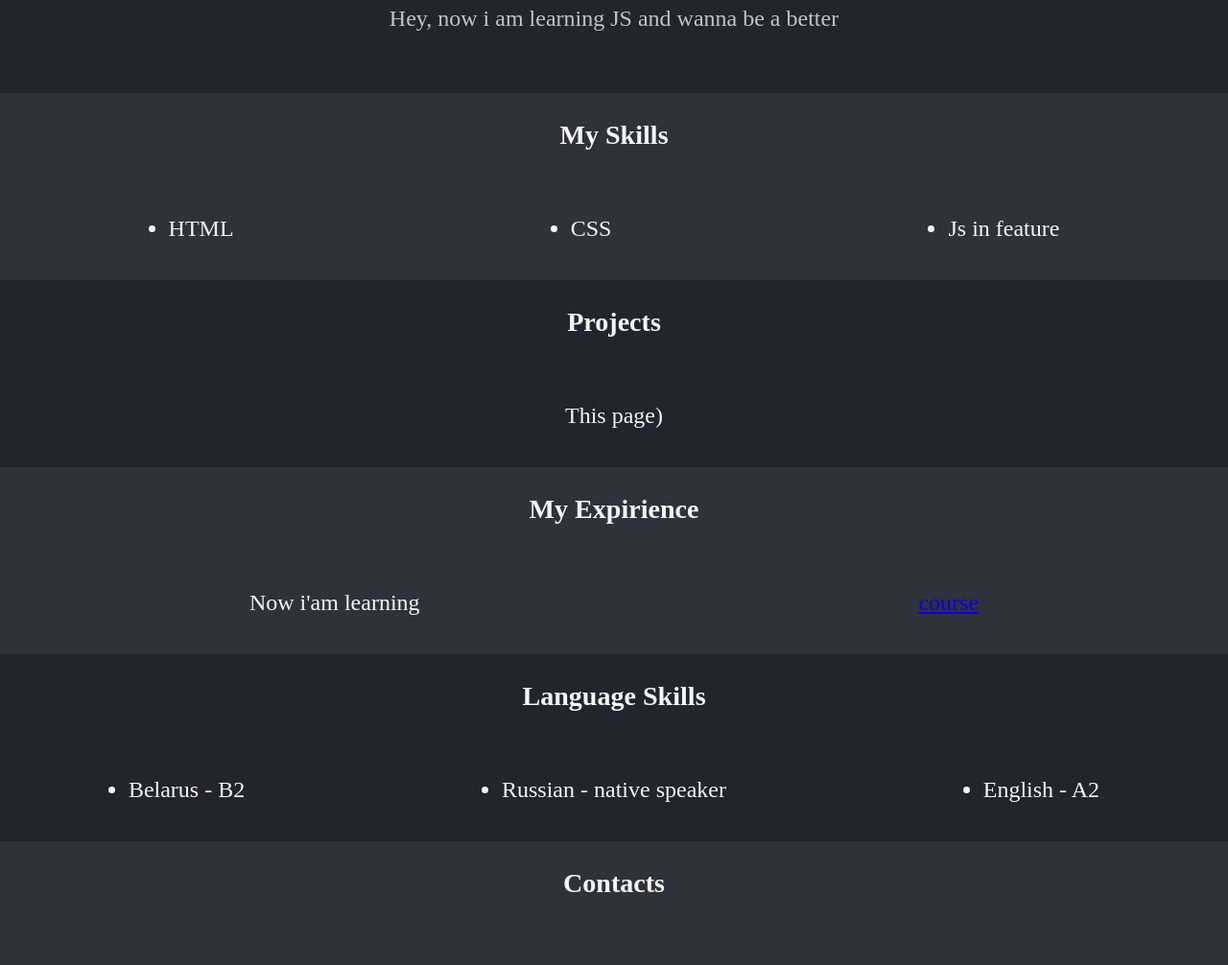
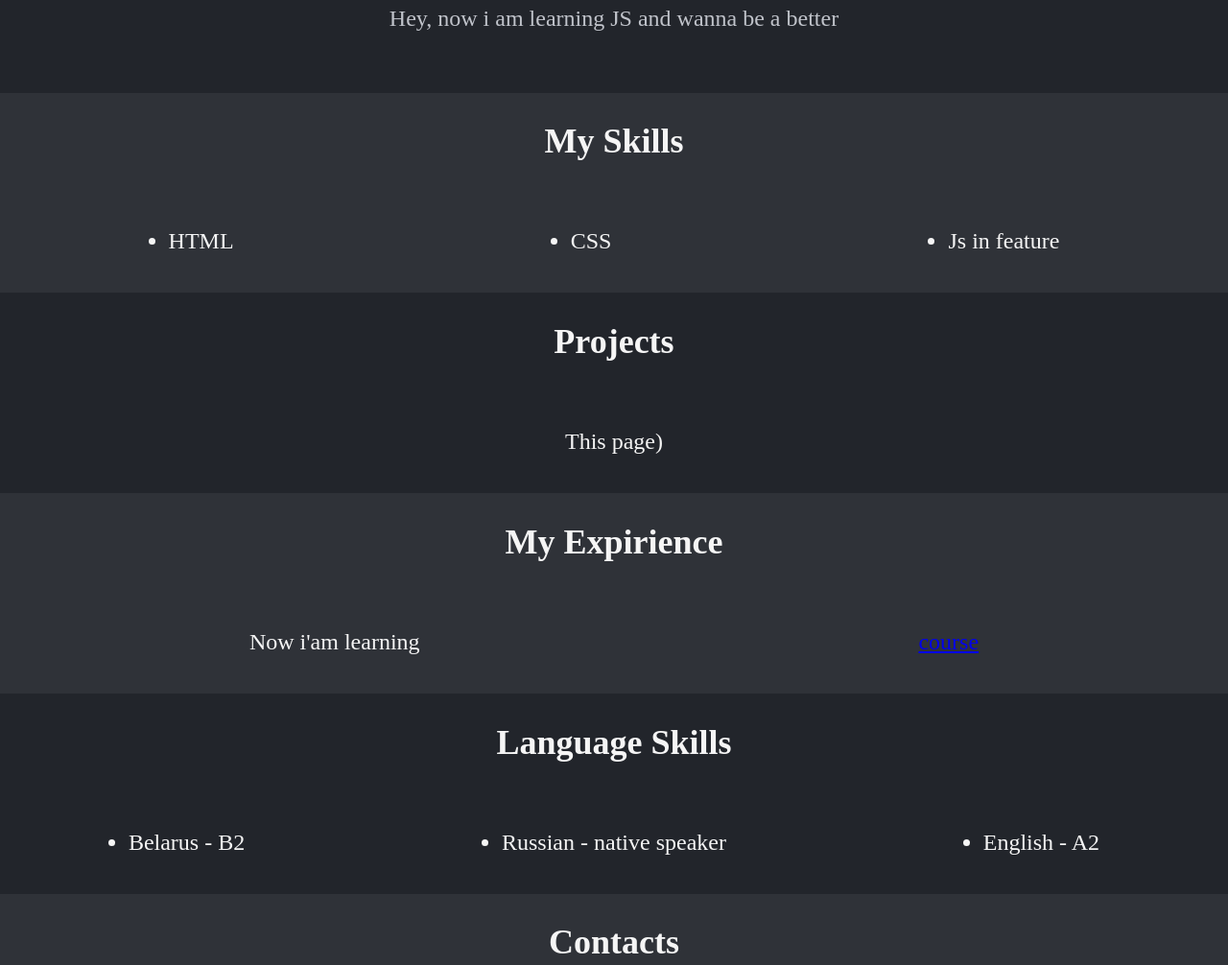
Before and after one commit to mirontlucky/rsschool-cv, a plain HTML site: page index.html in a window 1280 px wide. Shown: the part 700-1706 px from the top of the page at 96% size. Drawn offline with Linux system fonts and the light colour scheme.

Commit message:
fix something code's moments and repair fail

```diff
--- a/index.html
+++ b/index.html
@@ -20,16 +20,16 @@
             </div>
         </nav>
     </header>
-
+    <main>
         <section class="avatar_container">
             <img class="avatar" src="./kermit.jpg" alt="avatar">
-        <h2>Hey, it's me Vladislav</h2>
-        <h1>Front-end Developer</h1>
+            <h1>Hey, it's me Vladislav</h1>
+            <h2>Front-end Developer</h2>
             <p>Hey, now i am learning JS and wanna be a better</p>
         </section>
 
         <section class="container" id="skills">
-        <h3>My Skills</h3>
+            <h2>My Skills</h2>
             <ul class="text_in">
                 <li class="marg">HTML</li>
                 <li class="marg">CSS</li>
@@ -38,19 +38,17 @@
         </section>
 
         <section class="container projects" id="projects">
-        <h3>Projects</h3>
+            <h2>Projects</h2>
             <p class="text_in">This page)</p>
         </section>
 
         <section class="container expirience" id="expirience">
-        <h3>My Expirience</h3>
-        <p class="text_in">
-            Now i'am learning <a href="https://rs.school/js-stage0/">course</a>
-        </p>
+            <h2>My Expirience</h2>
+            <p class="text_in">Now i'am learning <a href="https://rs.school/js-stage0/">course</a></p>
         </section>
 
         <section class="container language" id="language">
-        <h3>Language Skills</h3>
+            <h2>Language Skills</h2>
             <ul class="text_in">
                 <li>Belarus - B2</li>
                 <li>Russian - native speaker</li>
@@ -59,13 +57,15 @@
         </section>
 
         <section class="container contacts" id="contacts">
-        <h3>Contacts</h3>
+            <h2>Contacts</h2>
             <p class="text_in">E-mail: tawfiqmbarak98@gmail.com</p>
             <p class="text_in">Phone: on this stage secret</p>
             <p class="text_in">Discord: mirontlucky#7566</p>
         </section>
 
+    </main>
     <footer class="container footer">
+        <img class="git_icon" src"./git_icon.jpg" alt="github icon" href="https://github.com/mirontlucky"/>
         <a class="git" href="https://github.com/mirontlucky">My GitHub</a>
         <h2 class="footer_year">2021</h2>
         <a class="footer__rsschool" href="https://rs.school/js/" target="_blank">
```
Lines whose indentation alone changed are shown as unchanged.
